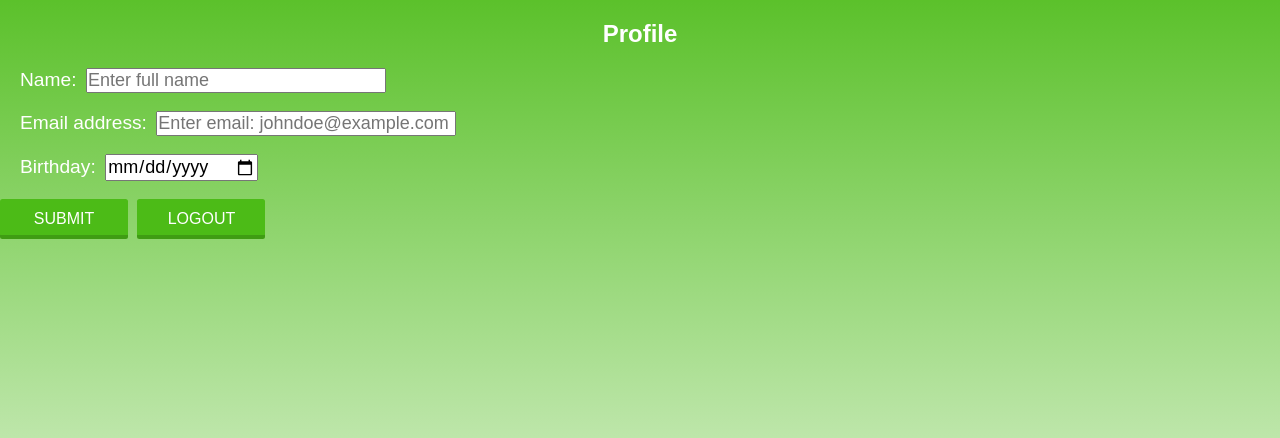
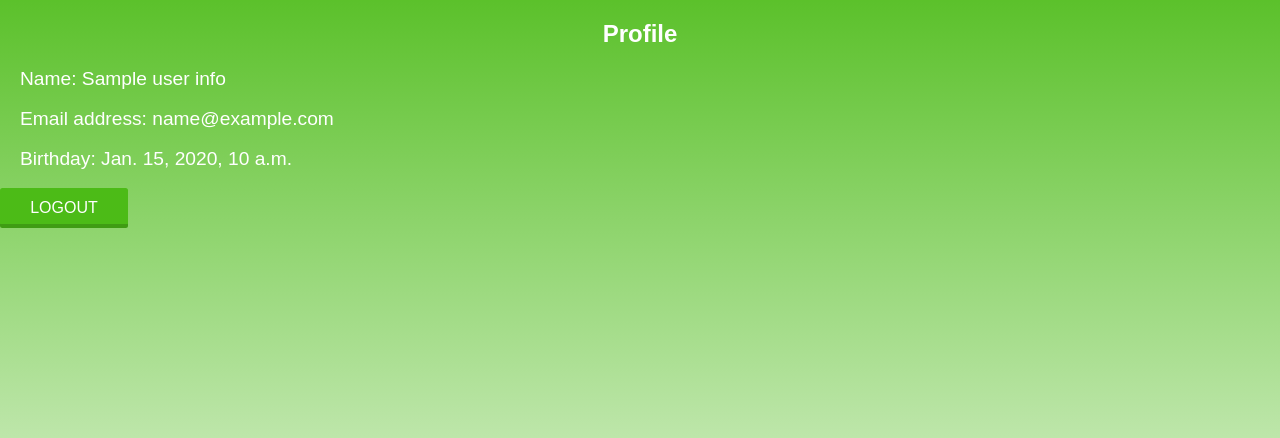
Before and after one commit to jreese28/Lifeline, a Django app: template LifelineApp/mysite/templates/profile.html in a window 1280 px wide. Shown: the part 69-507 px from the top of the page. Run offline with Django 4.2, Linux system fonts and the light colour scheme; the template is opened without the code that fills it: most values are stand-ins (such as "Sample title", 1, 10 or a date in 2020); some libraries are stand-ins or nearby versions.

Commit message:
Update profile.html

```diff
--- a/LifelineApp/mysite/templates/profile.html
+++ b/LifelineApp/mysite/templates/profile.html
@@ -11,7 +11,7 @@
 <body>
 <header>
     <div class="container">
-        <a href = "">
+        <a href = "/">
             <img src="{% static 'assets/logo.png' %}" alt="logo" class="logo">
         </a>
         <nav>
@@ -24,20 +24,32 @@
     </div>
 </header>
 <h2>Profile</h2>
-
-<label for="fullname">Name:</label>
-<input style="width: 300px;" type="text" id="fullname" name="fullname" placeholder="Enter full name">
+<form action="/register/" method="post">
+    {% csrf_token %}
+{% if user_info.name %}
+<label for="fullname">Name: {{ user_info.name }} </label>
+{% else %}
+<label for="fullname">Name: </label>
+<input style="width: 300px;" type="text" id="fullname" name="fullname" placeholder="Enter full name" required>
+{% endif %}
 <br>
 <br>
 
-
-<label for="email">Email address:</label>
-<input style="width: 300px;" type="email" id="email" name="email" placeholder="Enter email: johndoe@example.com">
+{% if user_info.email %}
+<label for="email">Email address: {{ user_info.email }} </label>
+{% else %}
+<label for="email">Email address: {{email}} </label>
+<!--input style="width: 300px;" type="email" id="email" name="email" placeholder="Enter email: johndoe@example.com"-->
+{% endif %}
 <br>
 <br>
 
-<label for="birthday">Birthday:</label>
-<input type="date" id="birthday" name="birthday">
+{% if user_info.birthday %}
+<label for="birthday">Birthday: {{ user_info.birthday }}</label>
+{% else %}
+<label for="birthday">Birthday: </label>
+<input type="date" id="birthday" name="birthday" >
+{% endif %}
 <br>
 <br>
 
@@ -46,8 +58,12 @@
     <button type="submit">Logout</button>
 </form-->
 
-<a href="" class="profile-buttons">Submit</a>
-<a href="/login" class="profile-buttons">Logout</a>
+{% if user_info.birthday == null and user_info.name == null and user_info.email == null %}
+<button type="submit" href="/home" class="profile-buttons">Submit</button>
+{% endif %}
+<!--a type = "button" href="/" class="profile-buttons">Logout</a-->
+</form>
+<a type="button" href="/logOut"  class="profile-buttons">Logout</a>
 
 
 </body>
```
